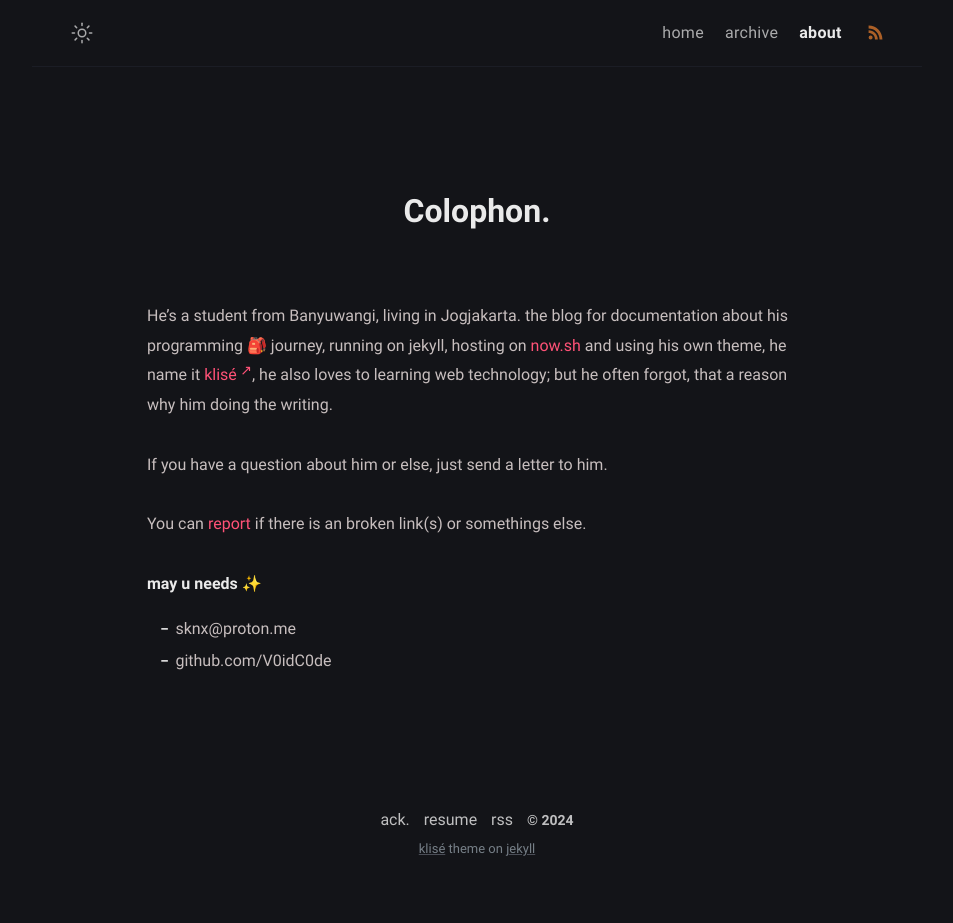
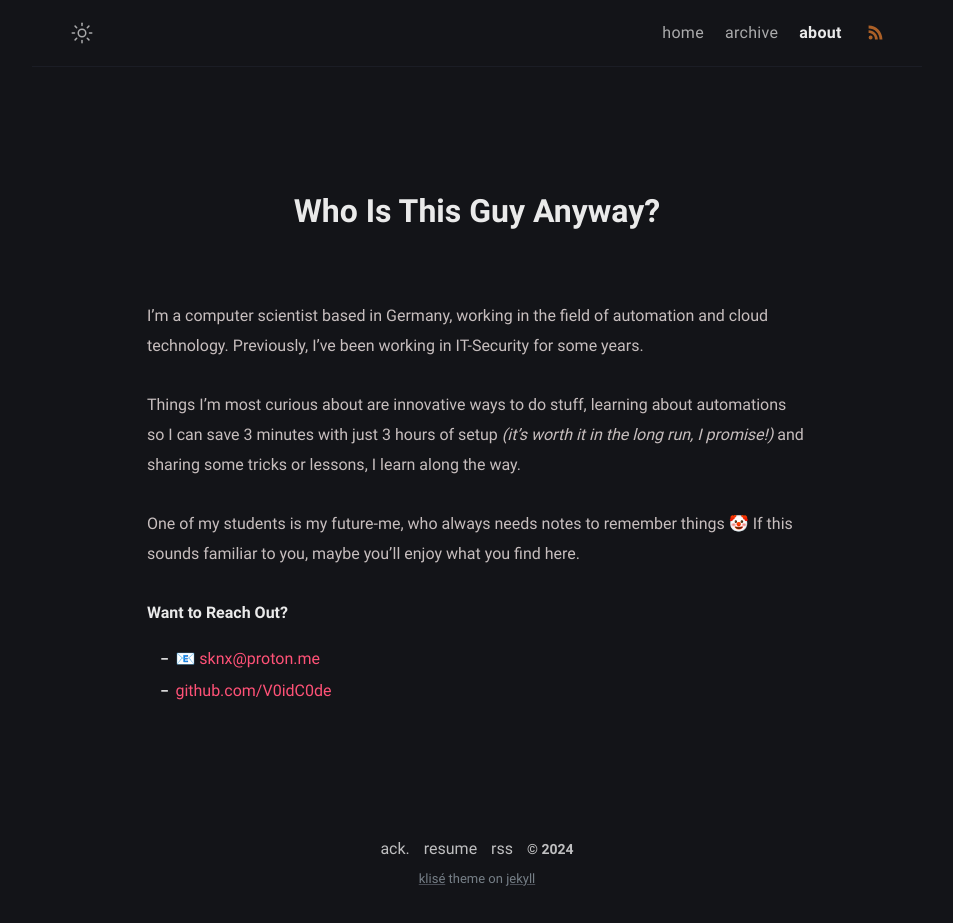
Before and after one commit to V0idC0de/v0idc0de.github.io, a Jekyll site: the page built from about.md, in a window 1280 px wide. Shown: the whole page, without its empty margins (163-1116 px from the left). Built offline with Jekyll 4.4.1, drawn with Linux system fonts in a browser that asks for light colours; before the commit the page ends 900 px from its top, so only the background shows below that.

Commit message:
feat: Added basic content upgrade

```diff
--- a/_config.yml
+++ b/_config.yml
@@ -1,8 +1,8 @@
 # Site settings
-title: Klise Theme # site title
+title: TBD Journal # site title
 description: >- # site description
-  He's writing in Bahasa about web technology and experience as a journal
-  for documentation things that he learned, meet him <a href="https://github.com/piharpi" target="_blank" rel="noopener">@github</a>.
+  Writing on computer technology and related topics, either because I find them interesting,
+  insightful for others, or my brain just doesn't stop giving me random thoughts about them.
 lang: en-US # default lang
 timezone: Europe/Berlin # set your timezone
 image: assets/img/ogp.png # This image used for Open Graph more info https://ogp.me/
@@ -11,10 +11,10 @@ mode: dark # default theme "dark" | "light"
 
 # Profile settings
 author:
-  name: John Doe # author name
+  name: Simon Kohl # author name
   bio: >- # tell to the world
-    The minimalist Jekyll theme, light and dark mode support, for running a personal site and blog,
-    meet Klisé theme at <a href="https://github.com/piharpi/jekyll-klise" target="_blank" rel="noopener">@github</a>.
+    Developer and Cloud Engineer with special focus on automation, infrastructure-as-code, and Google Cloud Platform.
+    Enjoying new technologies and innovative ways to do things. Always at the verge of learning something new!
   username: V0idC0de # general username
   github: V0idC0de # github username
   # twitter: twitter_username # twitter username
@@ -24,7 +24,7 @@ author:
 
 # URL settings
 url: "https://v0idc0de.github.io" #
-baseurl: v0idc0de.github.io
+# baseurl: v0idc0de.github.io
 permalink: /:title/
 google_analytics: # leave it blank if not wish
 fb_appid:
--- a/_layouts/page.html
+++ b/_layouts/page.html
@@ -31,7 +31,7 @@ layout: compress
   {% include navbar.html %}
   <div class="wrapper">
     <header class="header">
-      <h1 class="header-title center" itemprop="headline">{{ page.title | escape }}.</h1>
+      <h1 class="header-title center" itemprop="headline">{{ page.title | escape }}</h1>
     </header>
     <main class="page-content" aria-label="Content">
       {% include anchor_headings.html html=content anchorClass="anchor-head" beforeHeading=true h_min=4 h_max=4 %}
--- a/about.md
+++ b/about.md
@@ -1,18 +1,19 @@
 ---
-title: Colophon
+title: Who Is This Guy Anyway?
 permalink: /about/
 layout: page
-excerpt: Hello peeps, I'm student of computer science from Banyuwangi, living in Jogjakarta. This blog for documentation about my programming journey, running on jekyll, hosting on netlify and using my own simple theme.
+excerpt: I'm a Computer Scientist based in Germany, working in automation and cloud technology.
 comments: false
 ---
 
-He's a student from Banyuwangi, living in Jogjakarta. the blog for documentation about his programming 🎒 journey, running on jekyll, hosting on [now.sh](http://now.sh) and using his own theme, he name it <a href="https://github.com/piharpi/jekyll-klise" target="_blank" rel="noopener">klisé</a>, he also loves to learning web technology; but he often forgot, that a reason why him doing the writing.
+I'm a computer scientist based in Germany, working in the field of automation and cloud technology. Previously, I've been working in IT-Security for some years.
 
-If you have a question about him or else, just send a letter to him.
+Things I'm most curious about are innovative ways to do stuff, learning about automations so I can save 3 minutes with just 3 hours of setup *(it's worth it in the long run, I promise!)* and sharing some tricks or lessons, I learn along the way.
 
-You can [report](http://github.com/piharpi/jekyll-klise/issues/new) if there is an broken link(s) or somethings else.
+One of my students is my future-me, who always needs notes to remember things 🤡
+If this sounds familiar to you, maybe you'll enjoy what you find here.
 
-**may u needs ✨**
+**Want to Reach Out?**
 
-- {{ site.author.email }}
-- github.com/{{ site.author.github }}
+- 📧 [{{ site.author.email }}](mailto:{{ site.author.email }})
+- [github.com/{{ site.author.github }}](https://github.com/v0idc0de)
```
Also changed, not shown: 404.md (+1 -1 lines), thanks.md (+11 -4 lines).
